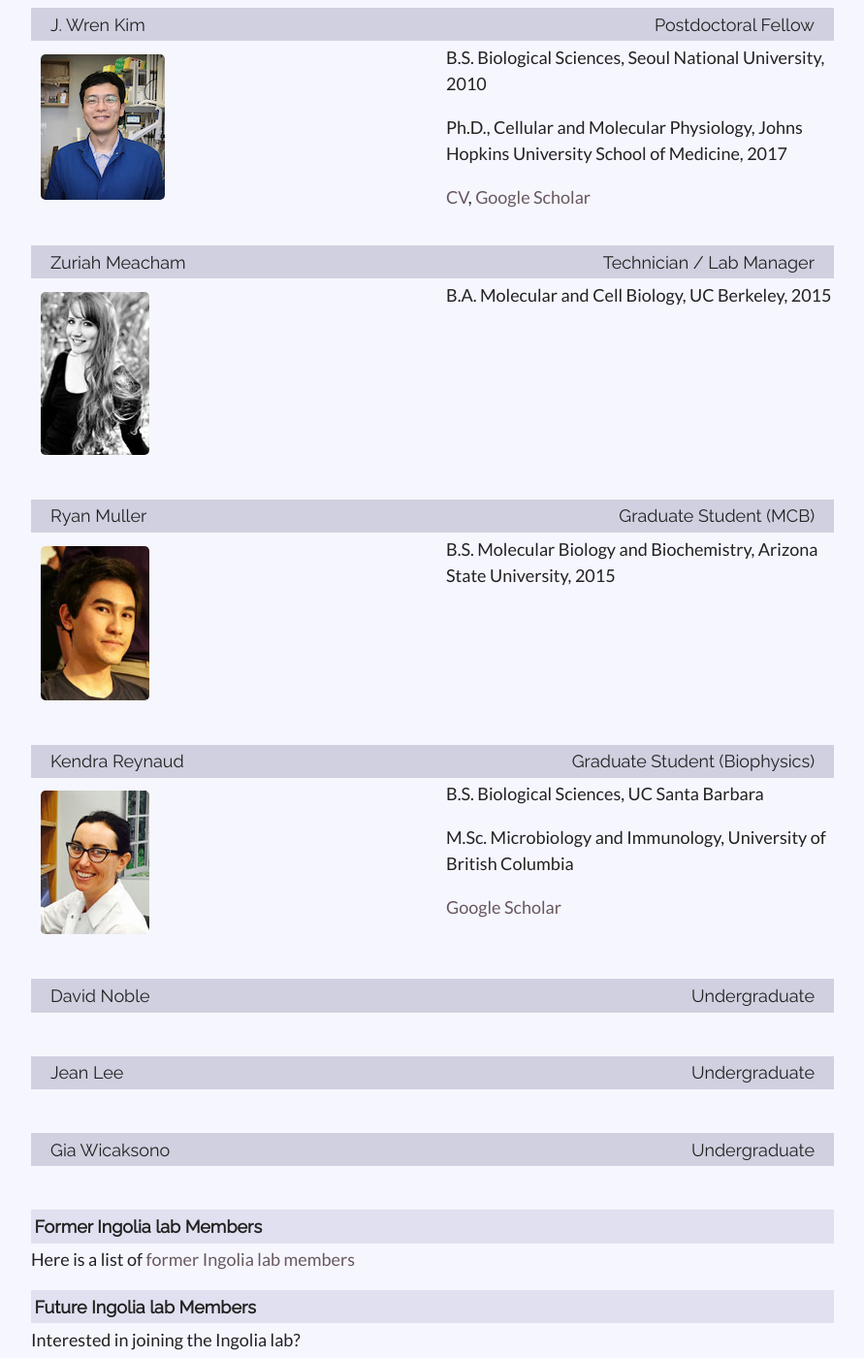
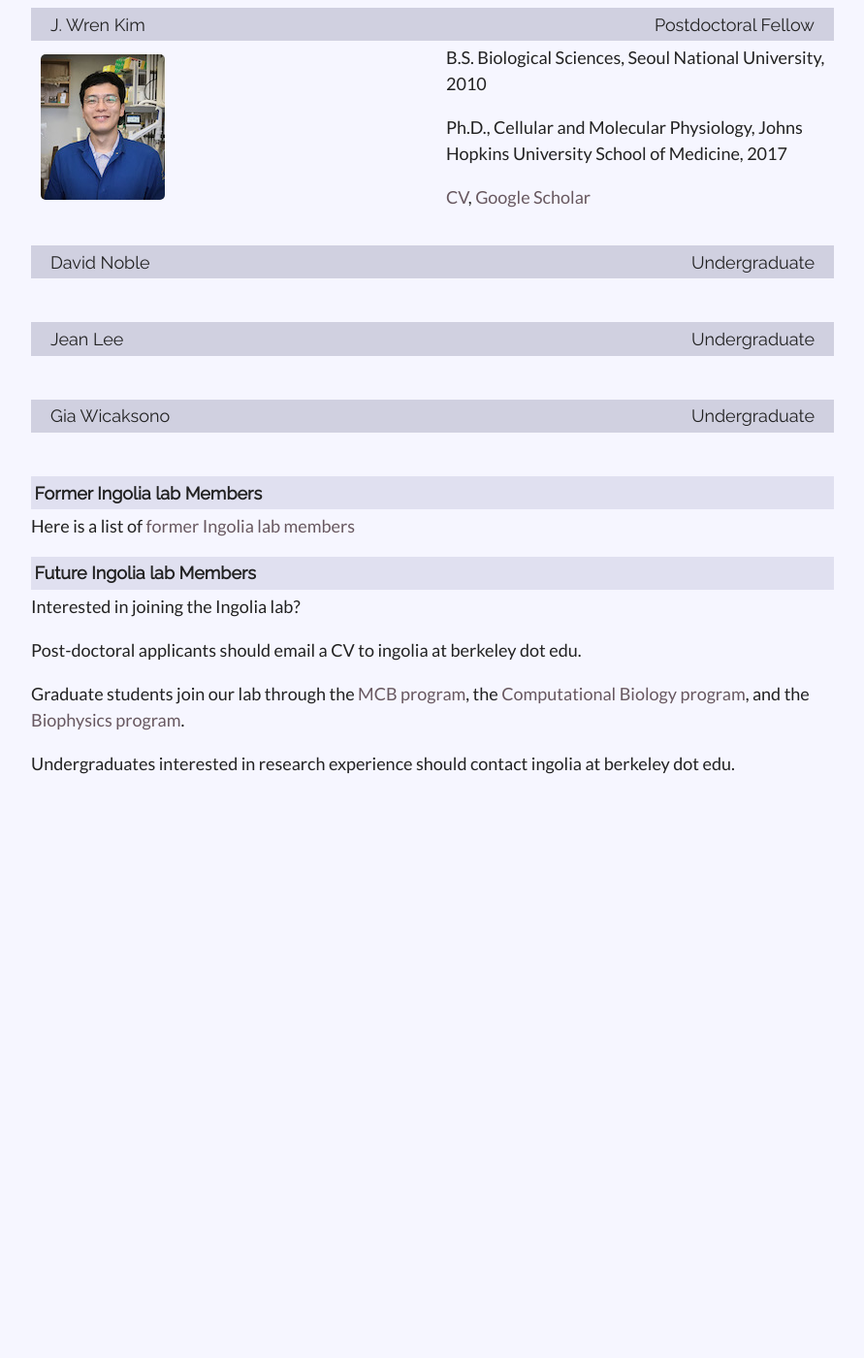
Before and after one commit to ingolia-lab/ingolia-lab.github.io, a Jekyll site: the page built from docs/people.html, in a window 1280 px wide and 1400 px high, scrolled down 2170 px. Shown: the whole window at 97% size, without its empty margins (194-1085 px from the left). Built offline with Jekyll 4.4.1, drawn with Linux system fonts in a browser that asks for light colours; nearby versions of some CDN libraries; after the commit the page ends 3025 px from its top, so only the background shows below that.

Commit message:
Updates on people leaving the lab

```diff
--- a/docs/_data/former.yml
+++ b/docs/_data/former.yml
@@ -1,3 +1,20 @@
+- name: Zuriah Meacham
+  position: Technician / Lab Manager
+  time: 2014&mdash;2022
+  now: SRA, Acrigen Biosciences
+  group: x_2022
+
+- name: Ryan Muller
+  position: Ph.D. student
+  time: 2016&mdash;2022
+  now: Postdoctoral fellow in the Bartel lab at MIT
+  group: y_2022
+
+- name: Kendra Reynaud
+  position: Ph.D. student
+  time: 2015&mdash;2021
+  group: y_2021
+
 - name: Mia Pulos-Holmes
   position: Ph.D. student (joint)
   time: 2014&mdash;2020
--- a/docs/_data/people-fulltime.yml
+++ b/docs/_data/people-fulltime.yml
@@ -51,23 +51,3 @@
     <p>B.S. Biological Sciences, Seoul National University, 2010
     <p>Ph.D., Cellular and Molecular Physiology, Johns Hopkins University School of Medicine, 2017</p>
     <p><a href="files/Curriculum_Vitae_JWK.pdf">CV</a>, <a href="https://scholar.google.com/citations?user=FAcKOAIAAAAJ">Google Scholar</a></p>
-
-- name: Zuriah Meacham
-  position: Technician / Lab Manager
-  picture: images/zuriah_20161014.jpg
-  info: >
-    <p>B.A. Molecular and Cell Biology, UC Berkeley, 2015</p>
-
-- name: Ryan Muller
-  position: Graduate Student (MCB)
-  picture: images/ryan.jpg
-  info: >
-    <p>B.S. Molecular Biology and Biochemistry, Arizona State University, 2015</p>
-
-- name: Kendra Reynaud
-  position: Graduate Student (Biophysics)
-  picture: images/KS.jpg
-  info: >
-      <p>B.S. Biological Sciences, UC Santa Barbara</p>
-      <p>M.Sc. Microbiology and Immunology, University of British Columbia </p>
-      <p><a href="https://scholar.google.com/citations?user=KIyusVEAAAAJ&hl=en&authuser=1">Google Scholar</a></p>
```
